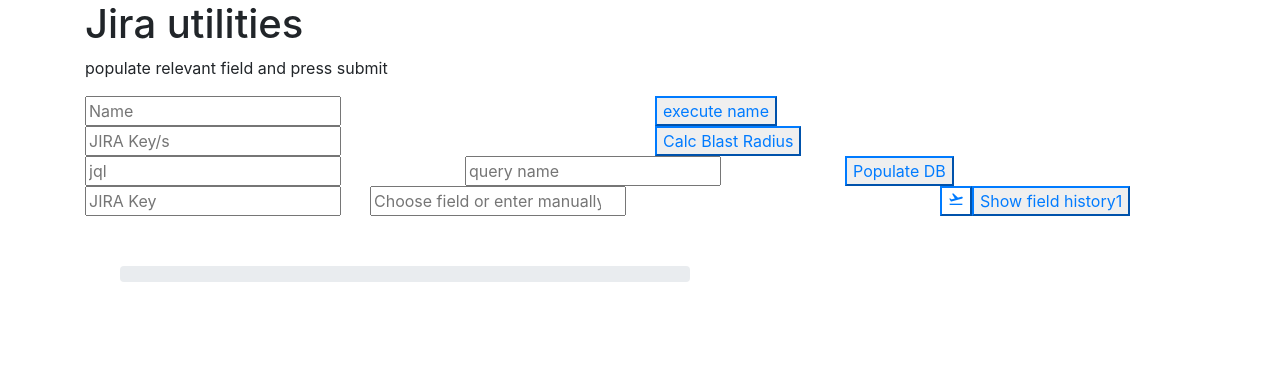
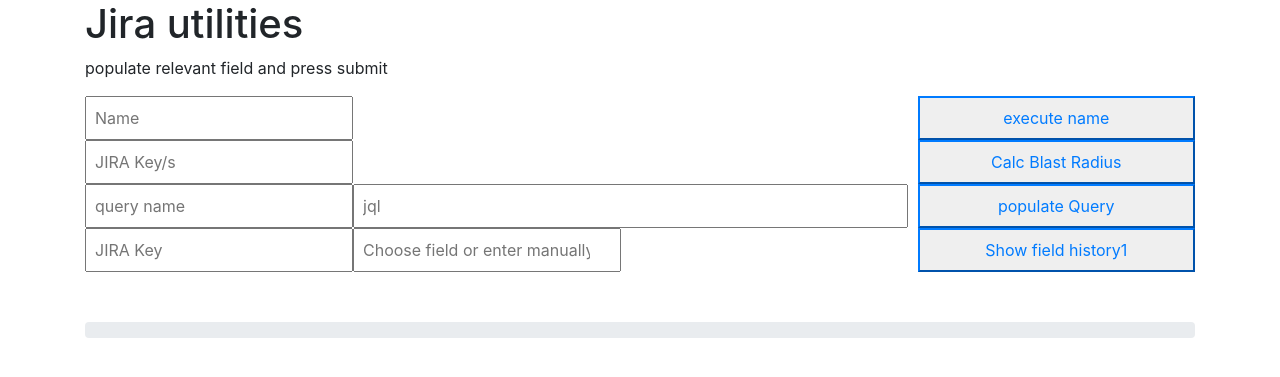
Before and after one commit to shacoof/JIRA-Util, a Flask app: page /mainForm/ in a window 1280 px wide. Shown: the top 377 px of the page. Run offline with Flask 2, Linux system fonts and the light colour scheme; parts of the project's set-up code (start-up, migrations or seed data) failed here and were passed over; some libraries are stand-ins or nearby versions.

Commit message:
Adjustment to links and history

```diff
--- a/app.py
+++ b/app.py
@@ -54,8 +54,9 @@ def find_dependencies(issue_list,dependent_list):
       return
 
 def get_linked_issues_by_filter (issue_list,filter_by,name):
-   # input : list of issues, link_anme
+   # input : list of issues, link_name
    # output : list of links of type link_name
+   # uses get_issue_links to find the links, this is a wrapper to traverse all the issues in the list
 
    debug_print(app.logger,"FilterBy= "+filter_by + " Filter = "+name)
    result = []
@@ -68,7 +69,7 @@ def get_linked_issues_by_filter (issue_list,filter_by,name):
    return result
 
 def get_issue_links(issue,filter_by, name):
-   # input : list of issues, link_anme
+   # input : issue, link_name
    # output : list of links of type link_name
    global issue_db
    result = []
@@ -161,13 +162,13 @@ def validate():
       cur.execute("SELECT * FROM "+ query_name)
       rows = cur.fetchall()
    except Error as e:
-      debug_print(app.logger,e)
+      debug_print(app.logger,str(e))
       return jsonify(result='Good')
 
    return jsonify(result='Bad')
 
-@app.route("/populateDB/",methods = ['POST'])
-def populateDB():
+@app.route("/populateQuery/",methods = ['POST'])
+def populateQuery():
 
    # Open DB
    # run a JQL
@@ -189,41 +190,91 @@ def populateDB():
    full_db_name = os.path.join(app.root_path, 'JIRA-DB.db')
    conn = create_connection(full_db_name)
 
-   #ActionItem add a check if the table exists and if so ask the user whether he wants to delete it
-
-   sql_create_tbl = """CREATE TABLE IF NOT EXISTS """+ query_name +""" (
-                                    key text PRIMARY KEY,
-                                    project text ,
-                                    issue_type text ,
-                                    created text
-                                );"""
-
-
-
    if conn is None:
         debug_print(app.logger, "Error! cannot create the database connection.")
         return ("Error! cannot create the database connection.")
 
+   issues_table_name = query_name.strip()+"_ISSUES"
+   links_table_name = query_name.strip()+"_LINKS"
+   transitions_table_name = query_name.strip()+"_TRANSITIONS"
+
+   issues_create_string = """  (KEY	TEXT,
+                              PROJECT	TEXT,
+                              CREATED	TEXT,
+                              TYPE	TEXT
+                           );"""
+
+   Links_create_string =  """ (SOURCE_KEY	TEXT,
+                              TARGET_KEY	TEXT,
+                              LINK_TYPE	TEXT,
+                              CREATED	TEXT
+                           );"""
+
+   transitions_create_string = """ (KEY	TEXT,
+                                 STATUS	TEXT,
+                                 CREATED	TEXT,
+                                 TIME_IN_STATUS	INTEGER
+                           );"""
+
+
+   sql_create_tbl = "CREATE TABLE IF NOT EXISTS "+ issues_table_name +issues_create_string
    create_table(conn,sql_create_tbl)
+   debug_print(app.logger,"Issues table created")
+
+   sql_create_tbl = "CREATE TABLE IF NOT EXISTS "+ links_table_name +Links_create_string
+   create_table(conn,sql_create_tbl)
+   debug_print(app.logger,"Link table created")
+
+   sql_create_tbl = "CREATE TABLE IF NOT EXISTS "+ transitions_table_name +transitions_create_string
+   create_table(conn,sql_create_tbl)
+   debug_print(app.logger,"Transitions table created")
+
    progress_made = "20"
-
+   statusList=[]
+   issueList=[]
+   linkList=[]
    fields='key,project,issuetype,created'
    maxResults=100
    startAt = 0
-   url = server + "search?jql="+ jql +"&startAt="+str(startAt)+"&maxResults="+str(maxResults) +"&fields="+fields
+   url = server + "search?jql="+ jql +"&startAt="+str(startAt)+"&maxResults="+str(maxResults) +"&expand=changelog"
+   debug_print(app.logger, "URL="+url)
    result=execute_JIRA_RestAPI(url)
-   issueList = [(i.key, i.fields.project.name, i.fields.issuetype.name, i.fields.created[0:10]) for i in result.issues]
+
+   for issue in result.issues:
+      # get all issues
+      issueList += [(issue.key, issue.fields.project.name, issue.fields.issuetype.name, issue.fields.created[0:10])]
+      # for each issue get all its history / change log
+      for history in issue.changelog.histories:
+         for item in history.items:
+            if (item.field == 'status'):
+               statusList += [(issue.key, item.fromString, history.created,0)]
+      # gor each issue get all it's "is blocked by" liks
+      linkList += get_issue_links(issue,"is blocked by","LinkType")
+
+
+   # bring the next page of issues
    while startAt+maxResults < result.total:
       startAt += maxResults
       progress_made = str(20+round((startAt/result.total)*80))
-      url = server + "search?jql="+ jql +"&startAt="+str(startAt)+"&maxResults="+str(maxResults) +"&fields="+fields
+      url = server + "search?jql="+ jql +"&startAt="+str(startAt)+"&maxResults="+str(maxResults) +"&expand=changelog"
       result=execute_JIRA_RestAPI(url)
-      issueList += [(i.key, i.fields.project.name, i.fields.issuetype.name, i.fields.created[0:10]) for i in result.issues]
+      for issue in result.issues:
+         # get all issues
+         issueList += [(issue.key, issue.fields.project.name, issue.fields.issuetype.name, issue.fields.created[0:10])]
+         # for each issue get all its history / change log
+         for history in issue.changelog.histories:
+            for item in history.items:
+               if (item.field == 'status'):
+                  statusList += [(issue.key, item.fromString, history.created,0)]
+         # gor each issue get all it's "is blocked by" liks
+         linkList += get_linked_issues_by_filter(issue,"is blocked by","LinkType")
+
 
    try:
       c = conn.cursor()
       #c.execute ('Delete from JIRA_QUERY')
-      c.executemany ('INSERT INTO '+query_name+' VALUES (?,?,?,?)', issueList)
+      c.executemany ('INSERT INTO '+issues_table_name+' VALUES (?,?,?,?)', issueList)
+      c.executemany ('INSERT INTO '+transitions_table_name+' VALUES (?,?,?,?)', statusList)
       conn.commit()
       conn.close()
       debug_print (app.logger,'issues created successfully')
--- a/templates/mainForm.html
+++ b/templates/mainForm.html
@@ -1,7 +1,7 @@
 <!DOCTYPE html>
 <html>
    <head>
-      <title> 11 </title>
+      <title> 12 </title>
       <link rel="stylesheet" href="https://maxcdn.bootstrapcdn.com/bootstrap/4.5.0/css/bootstrap.min.css">
       <script src="https://ajax.googleapis.com/ajax/libs/jquery/3.5.1/jquery.min.js"></script>
       <script src="https://cdnjs.cloudflare.com/ajax/libs/popper.js/1.16.0/umd/popper.min.js"></script>
@@ -28,7 +28,7 @@
 
    <script type=text/javascript>
       $(function() {
-         $('#populateDB').bind('click', function() {
+         $('#populateQuery').on('click', function() {
             $.getJSON($SCRIPT_ROOT + '/validate', {
                query_name: $('input[name="query_name"]').val(),
                },
@@ -47,78 +47,37 @@
 
    </head>
    <body>
-      <div class="container 1">
-         <div class="row">
-            <div class="col">
+
+      <div class="container">
          <h1> Jira utilities</h1>
          <p> populate relevant field and press submit</p>
-            </div>
-         </div>
-         <form  action="http://localhost:5000/hello/" method="POST" role="form" >
-            <div class="row justify-content-between">
-               <div class="col-xl">
-                  <input type="text"  name="name" id="name" placeholder="Name" required>
-               </div>
-               <div class="col-xl">
-                  <button type="submit" class="btn-outline-primary" value="submit">execute name</button>
-               </div>
-            </div>
+         <form  action="http://localhost:5000/hello/" method="POST" role="form" class="form-inline" >
+               <input   type="text"    class = "mr-auto p-2" name="name" id="name" placeholder="Name" required>
+               <button  type="submit"  class = "btn-outline-primary p-2 w-25" value="submit">execute name</button>
          </form>
-         <form action="http://localhost:5000/BRCalc/" method="POST" role="form" >
-            <div class="row justify-content-between">
-               <div class="col-xl">
-                  <input type="text"  name="jiraKey" id="jiraKey" placeholder="JIRA Key/s" required>
-               </div>
-               <div class="col-xl">
-                  <button type="submit" class="btn-outline-primary" value="submit">Calc Blast Radius</button>
-               </div>
-            </div>
+         <form action="http://localhost:5000/BRCalc/" method="POST" role="form" class="form-inline">
+                  <input type="text"      class = "mr-auto p-2"    name="jiraKey" id="jiraKey" placeholder="JIRA Key/s" required>
+                  <button type="submit"   class="btn-outline-primary p-2 w-25" value="submit">Calc Blast Radius</button>
          </form>
-         <form  action="http://localhost:5000/populateDB/" method="POST" role="form" >
-            <div class="row justify-content-between">
-               <div class="col-xl">
-                  <input type="text"  name="jql" id="jql" placeholder="jql" required>
-               </div>
-               <div class="col-xl">
-                  <input type="text"  name="query_name" id="query_name" placeholder="query name" required>
-               </div>
-               <div class="col-xl">
-                  <button type="submit" class="btn-outline-primary" value="submit" id=populateDB>Populate DB</button>
-               </div>
-            </div>
+         <form  action="http://localhost:5000/populateQuery/" method="POST" role="form" class="form-inline" >
+                  <input type="text"    class = "p-2" name="query_name" id="query_name" placeholder="query name" required>
+                  <input type="text"  class = "p-2 w-50" name="jql" id="jql" placeholder="jql" required>
+                  <button type="submit" class="btn-outline-primary ml-auto p-2 w-25" value="submit" id=populateQuery>populate Query</button>
          </form>
-         <form  action="http://localhost:5000/ticketFieldHistory/" method="POST" role="form" >
-            <div class="row justify-content-between">
-               <div class="col-xl">
-                  <input type="text"  name="jirakey2" id="jirakey2" placeholder="JIRA Key" required>
-               </div>
-               <div class="col-xl">
-                  <input type="text"  list="field" name="field" required placeholder="Choose field or enter manually"/>
-               </div>
-               <div class="col-xl">
-                  <datalist id="field" name="field" >
+         <form  action="http://localhost:5000/ticketFieldHistory/" method="POST" role="form" class="form-inline" >
+            <input type="text"   class = "p-2"  name="jirakey2" id="jirakey2" placeholder="JIRA Key" required>
+            <input type="text"   class = "p-2"  list="field" name="field" required placeholder="Choose field or enter manually"/>
+            <datalist id="field" class = "p-2" name="field" >
                <option>status</option>
                <option>assignee</option>
                <option>Fix Version</option>
                <option>Roll out planned date</option>
             </datalist>
-               </div>
-               <div class="col-xl">
-                  <div class="btn-group" role="group" aria-label="Basic example">
-                     <button type="button" class="btn-outline-primary" disabled><i class="material-icons" style="font-size:16px">flight_takeoff</i></button>
-                     <button type="submit" class="btn-outline-primary" value="submit" ></i>Show field history1</button>
-                  </div>
-               </div>
-            </div>
+            <button type="submit" class="btn-outline-primary ml-auto p-2 w-25" value="submit" >Show field history1</button>
          </form>
-         <div class="row justify-content-between">
-            <div class="progress" style="width: 50%; margin: 50px;">
-                  <div class="progress-bar progress-bar-striped active" role="progressbar" aria-valuenow="0" aria-valuemin="0" aria-valuemax="100" style="width: 0%">
-                     <div class="col-12">
+            <div class="progress" style="margin-top: 50px;">
+               <div class="progress-bar progress-bar-striped W-100 active" role="progressbar" aria-valuenow="0" aria-valuemin="0" aria-valuemax="100" style="width: 0%">
                   <span class="progress-bar-label">0%</span>
-                  </div>
-               </div>
-            </div>
                </div>
             </div>
       <script type=text/javascript src="{{url_for('static', filename='jquery.js') }}"></script>
```
Also changed, not shown: templates/FullIssueReport.html (added, +80 -0 lines), JIRA-DB.db. Lines whose indentation alone changed are shown as unchanged.
